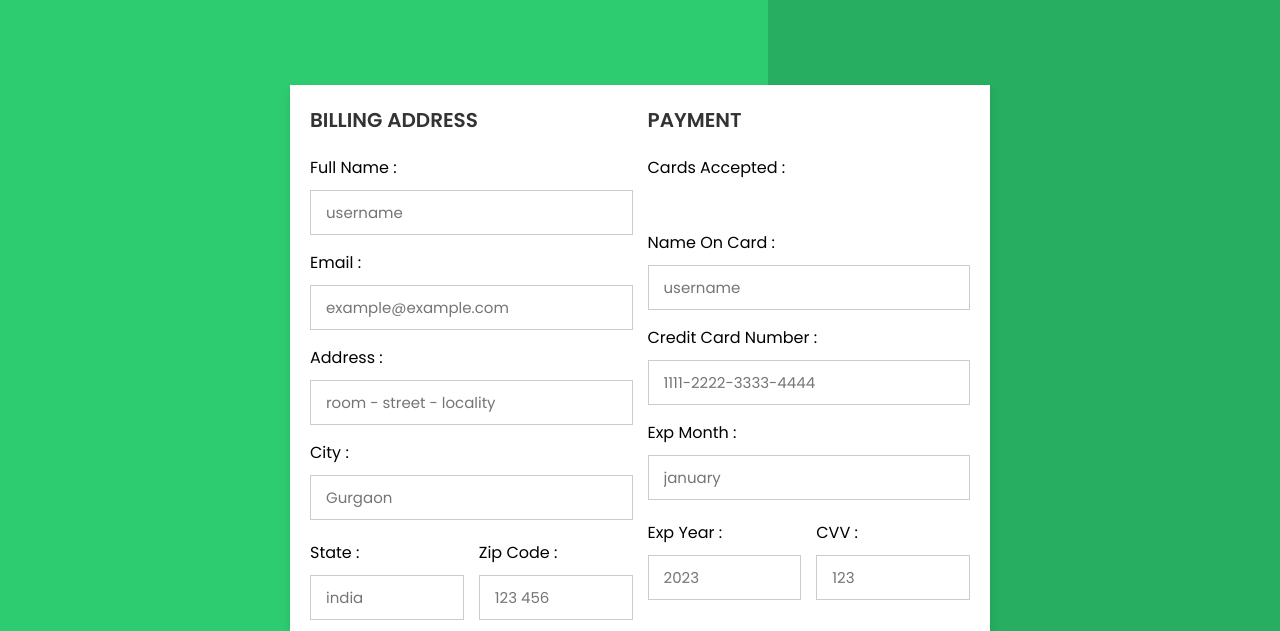
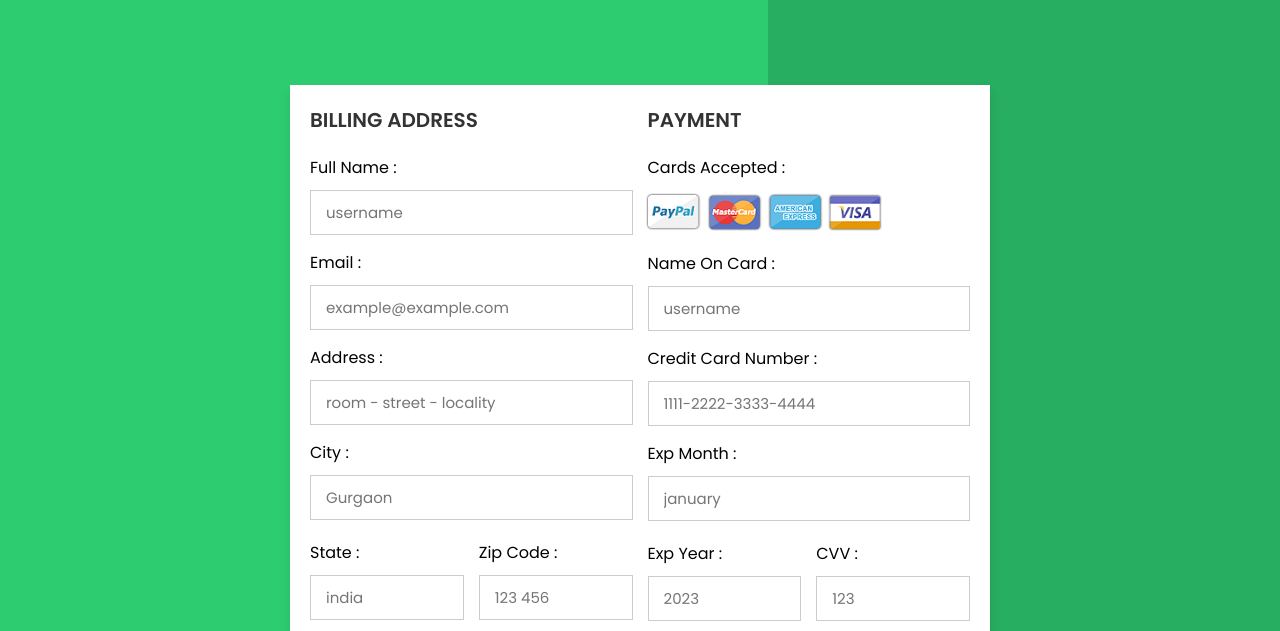
Before and after one commit to Madhur-P/Hack-Battle, a plain HTML site: page Document.html in a window 1280 px wide. Shown: the top 631 px of the page. Drawn offline with Linux system fonts and the light colour scheme.

Commit message:
Update Document.html
image address is updated

```diff
--- a/Document.html
+++ b/Document.html
@@ -43,7 +43,7 @@
                         <h3 class="title">payment</h3>
                         <div class="inputBox">
                             <span>cards accepted :</span>
-                            <img src="./ASSESSTS/bank.png" alt="">
+                            <img src="bank.png" alt="">
                         </div>
                         <div class="inputBox">
                             <span>name on card :</span>
```
